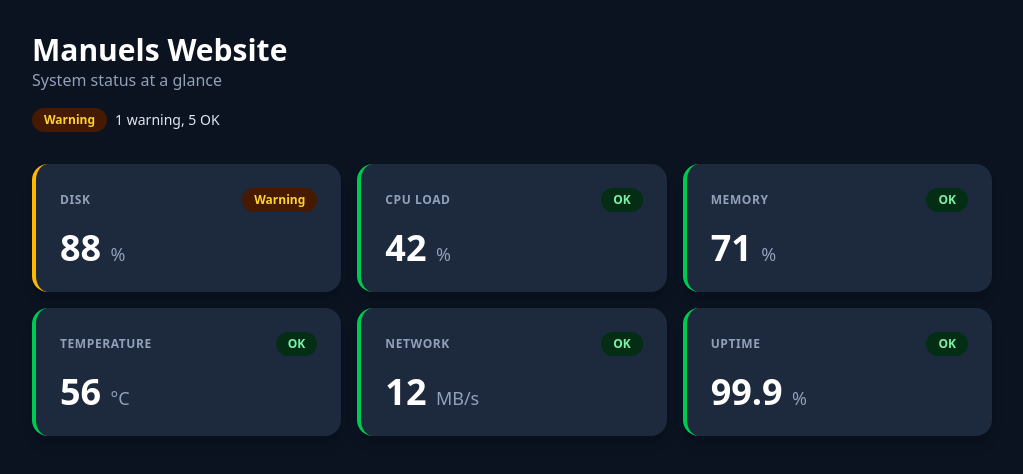
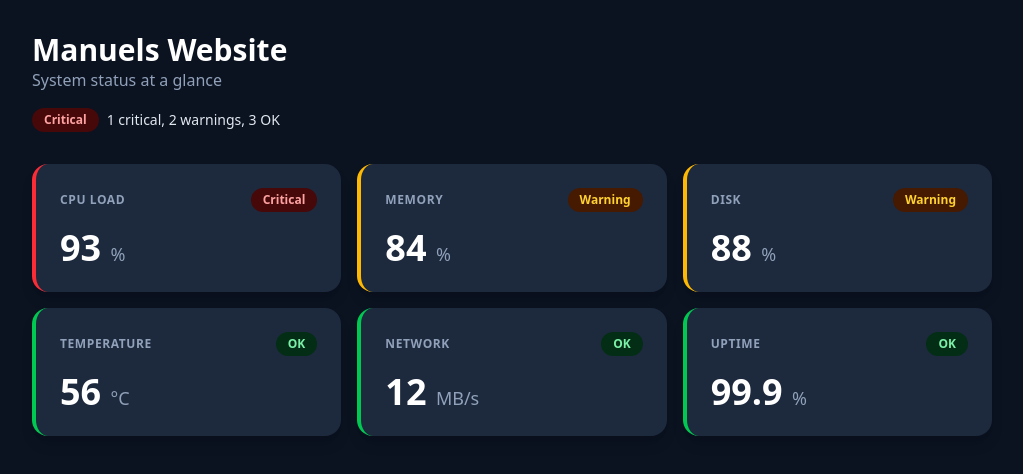
Before and after one commit to ManuelXY/sysdash-starter, a Next.js app: page / in a window 1280 px wide. Shown: the top 474 px of the page, without its empty margins (128-1151 px from the left). Built offline with nearby package versions, Linux system fonts and the light colour scheme.

Commit message:
adjust mock values to cover every status
Assisted-by: Claude (AI assistant)

```diff
--- a/data/systems.ts
+++ b/data/systems.ts
@@ -10,9 +10,10 @@ export type System = {
   limits?: Limits;
 };
 
+// The values are chosen so that every status (ok, warn, crit) shows up.
 export const systems: System[] = [
-  { id: "cpu", title: "CPU Load", value: 42, unit: "%", limits: { warnHigh: 75, critHigh: 90 } },
-  { id: "ram", title: "Memory", value: 71, unit: "%", limits: { warnHigh: 80, critHigh: 95 } },
+  { id: "cpu", title: "CPU Load", value: 93, unit: "%", limits: { warnHigh: 75, critHigh: 90 } },
+  { id: "ram", title: "Memory", value: 84, unit: "%", limits: { warnHigh: 80, critHigh: 95 } },
   { id: "disk", title: "Disk", value: 88, unit: "%", limits: { warnHigh: 80, critHigh: 95 } },
   {
     id: "temp",
```
